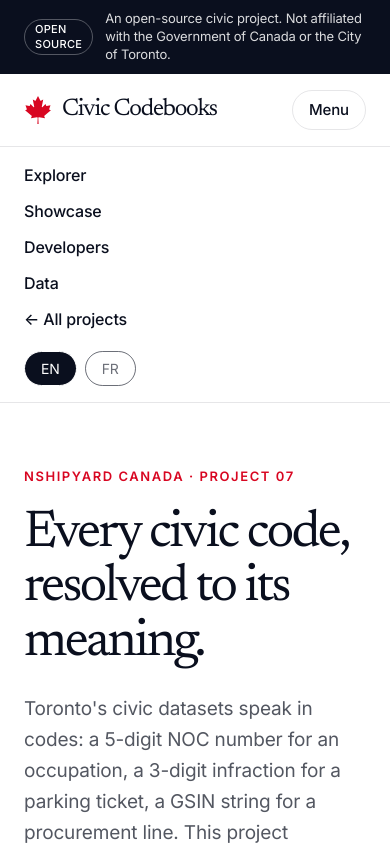
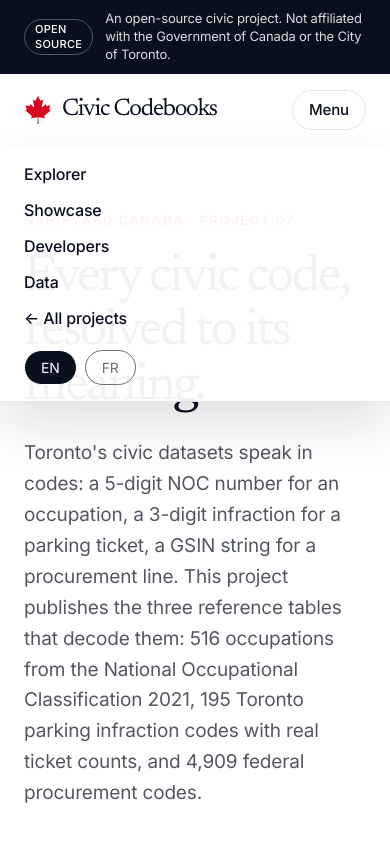
Before and after one commit to Nshipyard/toronto-civic-codebooks, a Next.js app: page / in a window 390 px wide. Both pictures are taken after a click on the button "Menu". Shown: the top 844 px of the page. Built offline with nearby package versions, Linux system fonts and the light colour scheme.

Commit message:
Sticky scroll-aware navbar: header sticks on desktop and mobile with shadow on scroll; mobile menu opens as overlay panel (Escape closes); section[id] scroll-margin so anchors clear the fixed header.

```diff
--- a/src/app/globals.css
+++ b/src/app/globals.css
@@ -16,11 +16,6 @@
 
 html {
   scroll-behavior: smooth;
-}
-
-html,
-body {
-  overflow-x: clip;
 }
 
 body {
@@ -44,3 +39,8 @@
   background: var(--color-canada);
   color: #fff;
 }
+
+/* Sticky-nav anchor offset: in-page anchors never hide under the fixed header. */
+section[id] {
+  scroll-margin-top: 88px;
+}
--- a/src/components/chrome.tsx
+++ b/src/components/chrome.tsx
@@ -1,6 +1,6 @@
 "use client";
 
-import { useState } from "react";
+import { useState, useEffect } from "react";
 import { useLang } from "@/i18n";
 import MapleLeaf from "./MapleLeaf";
 
@@ -21,6 +21,23 @@
 export function Nav() {
   const { t, lang, setLang } = useLang();
   const [open, setOpen] = useState(false);
+  const [scrolled, setScrolled] = useState(false);
+
+  useEffect(() => {
+    const onScroll = () => setScrolled(window.scrollY > 8);
+    onScroll();
+    window.addEventListener("scroll", onScroll, { passive: true });
+    return () => window.removeEventListener("scroll", onScroll);
+  }, []);
+
+  useEffect(() => {
+    if (!open) return;
+    const onKey = (e: KeyboardEvent) => {
+      if (e.key === "Escape") setOpen(false);
+    };
+    window.addEventListener("keydown", onKey);
+    return () => window.removeEventListener("keydown", onKey);
+  }, [open]);
   const links = [
     { href: "#explorer", label: t.nav.explorer },
     { href: "#showcase", label: t.nav.showcase },
@@ -28,7 +45,11 @@
     { href: "#data", label: t.nav.data },
   ];
   return (
-    <header className="border-b border-line bg-paper/90 backdrop-blur">
+    <header
+      className={`sticky top-0 z-50 border-b border-line bg-paper/90 backdrop-blur transition-shadow ${
+        scrolled ? "shadow-[0_12px_32px_rgba(10,15,30,0.10)]" : ""
+      }`}
+    >
       <div className="mx-auto flex max-w-[1392px] items-center justify-between px-6 py-4">
         <a href="#top" className="flex items-center gap-2.5">
           <MapleLeaf className="h-7 w-7 text-canada" />
@@ -68,7 +89,7 @@
         </button>
       </div>
       {open && (
-        <div className="border-t border-line px-6 py-4 md:hidden">
+        <div className="absolute inset-x-0 top-full border-b border-line bg-paper/95 px-6 py-4 shadow-[0_24px_48px_rgba(10,15,30,0.12)] backdrop-blur md:hidden">
           <div className="flex flex-col gap-3">
             {links.map((l) => (
               <a key={l.href} href={l.href} onClick={() => setOpen(false)} className="text-[16px] font-medium">
```
